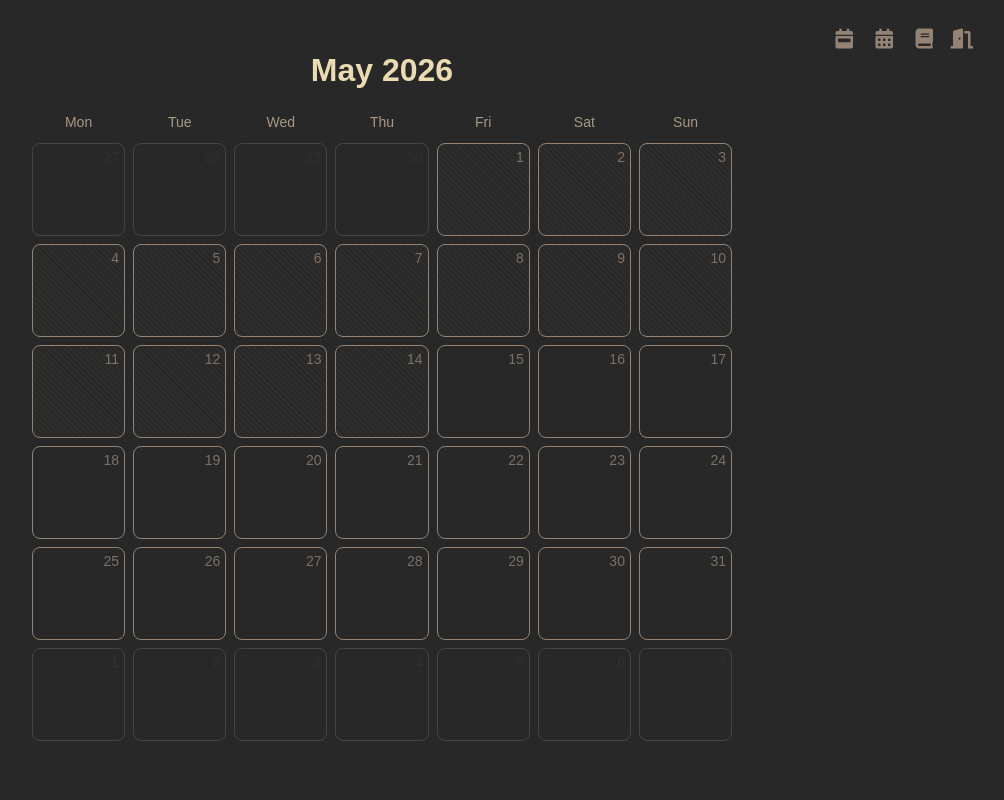
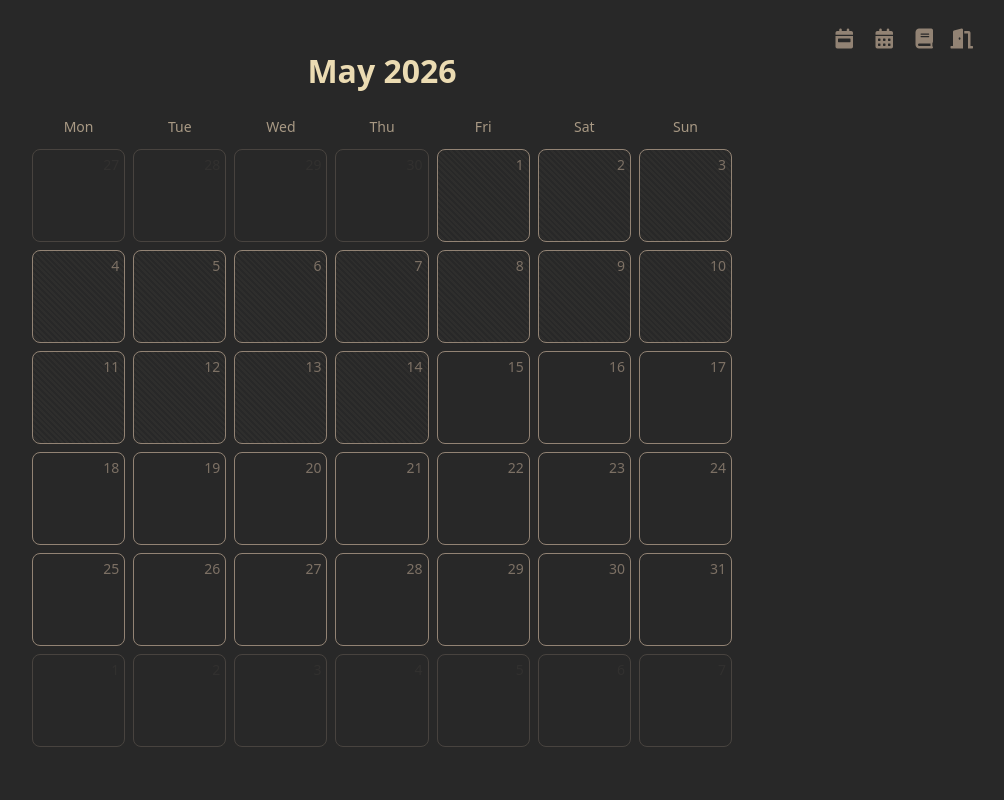
Before and after one commit to ego-alt/calendar, a Flask app: page / in a window 1280 px wide. Shown: the whole page, without its empty margins (258-1262 px from the left). Run offline with Flask 3, Linux system fonts and the light colour scheme.

Commit message:
small: unify font-sans to shared system stack

```diff
--- a/static/css/index.css
+++ b/static/css/index.css
@@ -36,8 +36,8 @@
     --text-base: 1rem;         /* 16px — body */
     --text-lg: 1.25rem;        /* 20px — h2, emphasis */
     --text-xl: 2rem;           /* 32px — h1 */
-    --font-sans: 'Arial', sans-serif;
-    --font-mono: 'SF Mono', Menlo, Consolas, monospace;
+    --font-sans: ui-sans-serif, system-ui, -apple-system, BlinkMacSystemFont, 'Segoe UI', sans-serif;
+    --font-mono: ui-monospace, SFMono-Regular, Menlo, Consolas, monospace;
 }
 
 /* Button primitives — use .btn + one variant. */
```
